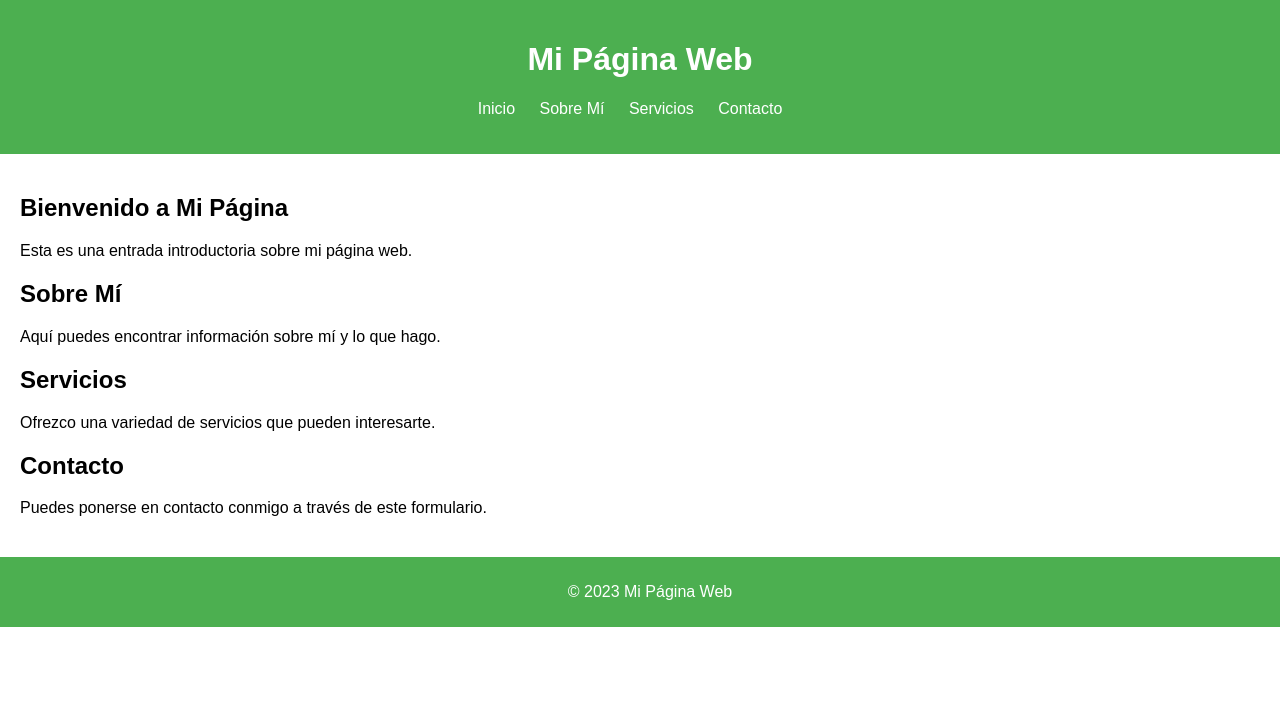
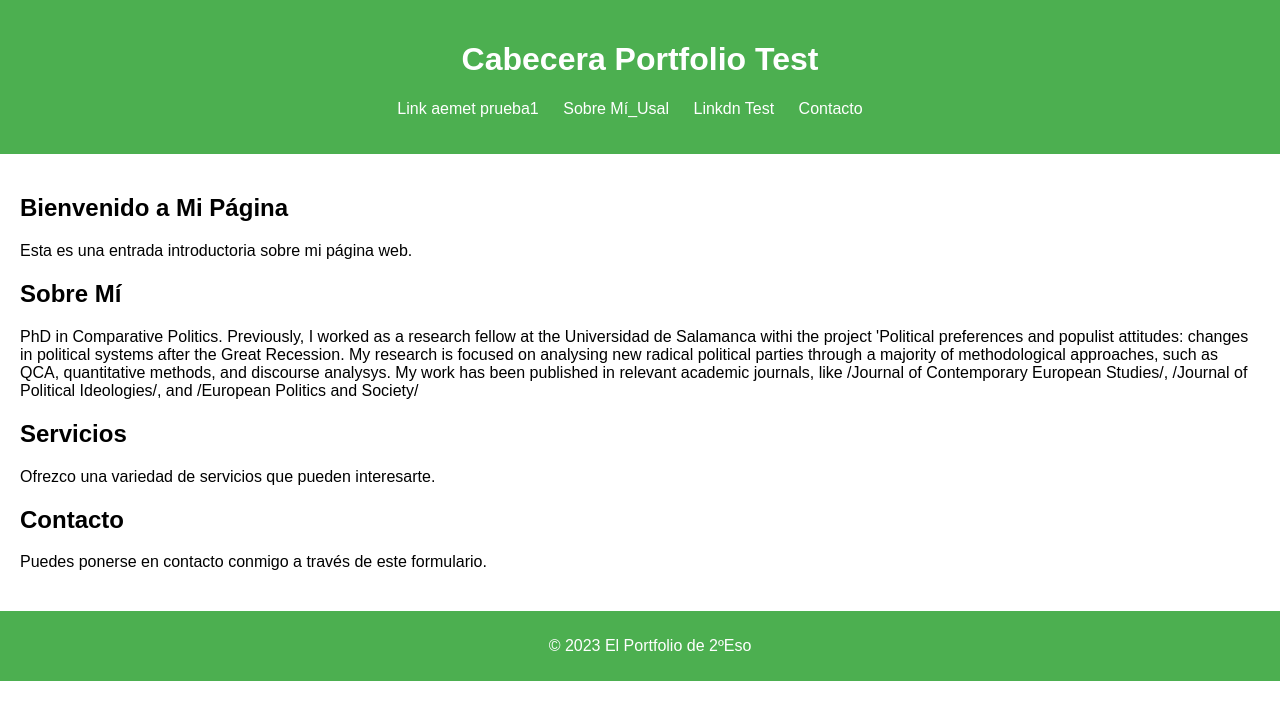
Before and after one commit to jramosgonzalez/jramosgonzalez.github.io, a plain HTML site: page index.html in a window 1280 px wide. Drawn offline with Linux system fonts and the light colour scheme.

Commit message:
Update index.html

```diff
--- a/index.html
+++ b/index.html
@@ -3,17 +3,17 @@
 <head>
     <meta charset="UTF-8">
     <meta name="viewport" content="width=device-width, initial-scale=1.0">
-    <title>Página Web Simple</title>
+    <title>Test</title>
     <link rel="stylesheet" href="styles.css">
 </head>
 <body>
     <header>
-        <h1>Mi Página Web</h1>
+        <h1>Cabecera Portfolio Test</h1>
         <nav>
             <ul>
-                <li><a href="#inicio">Inicio</a></li>
-                <li><a href="#sobre-mi">Sobre Mí</a></li>
-                <li><a href="#servicios">Servicios</a></li>
+                <li><a href="https://www.aemet.es/es/portada">Link aemet prueba1</a></li>
+                <li><a href="https://produccioncientifica.usal.es/investigadores/148089/detalle">Sobre Mí_Usal</a></li>
+                <li><a href="https://www.google.es/url?sa=t&source=web&rct=j&opi=89978449&url=https://es.linkedin.com/in/jorge-ramos-gonz%25C3%25A1lez-7a39b8173&ved=2ahUKEwjq4qr4me6IAxX1gf0HHfH7NK8QFnoECBMQAQ&usg=AOvVaw2wnOUdEFHQKdUXrcSg4l6k">Linkdn Test</a></li>
                 <li><a href="#contacto">Contacto</a></li>
             </ul>
         </nav>
@@ -27,7 +27,10 @@
 
         <section id="sobre-mi">
             <h2>Sobre Mí</h2>
-            <p>Aquí puedes encontrar información sobre mí y lo que hago.</p>
+            <p>PhD in Comparative Politics. Previously, I worked as a research fellow at the Universidad de Salamanca withi the project 'Political preferences and populist attitudes: changes in political systems after the Great Recession.
+
+My research is focused on analysing new radical political parties through a majority of methodological approaches, such as QCA, quantitative methods, and discourse analysys. My work has been published in relevant academic journals, like /Journal of Contemporary European Studies/, /Journal of Political Ideologies/, and /European Politics and Society/
+</p>
         </section>
 
         <section id="servicios">
@@ -42,7 +45,7 @@
     </main>
 
     <footer>
-        <p>&copy; 2023 Mi Página Web</p>
+        <p>&copy; 2023 El Portfolio de 2ºEso</p>
     </footer>
 </body>
 </html>
```
